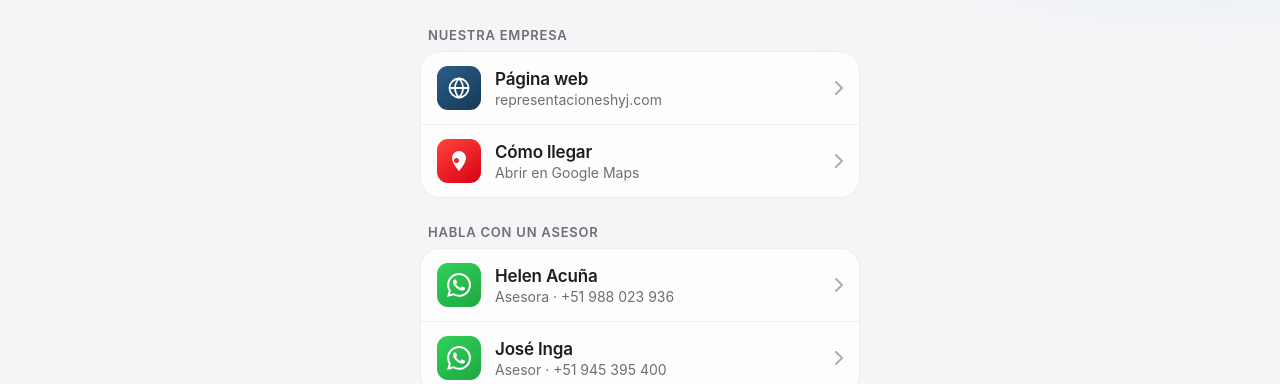
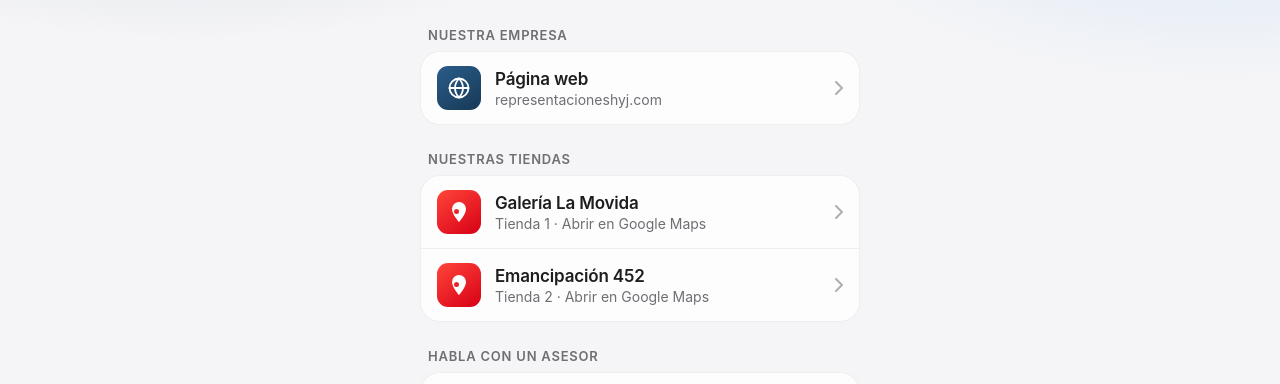
Before and after one commit to jacunas/milenium-nfc, a plain HTML site: page milenium-nfc.html in a window 1280 px wide. Shown: the part 225-609 px from the top of the page. Drawn offline with Linux system fonts and the light colour scheme.

Commit message:
Actualizar milenium-nfc.html

```diff
--- a/milenium-nfc.html
+++ b/milenium-nfc.html
@@ -124,11 +124,22 @@
       <div class="txt"><strong>Página web</strong><span>representacioneshyj.com</span></div>
       <svg class="chev"><use href="#chev"/></svg>
     </a>
-    <a class="item" href="https://maps.app.goo.gl/TU_ENLACE_AQUI" target="_blank" rel="noopener">
+  </div>
+
+  <div class="group-title">Nuestras tiendas</div>
+  <div class="group" style="animation-delay:.05s">
+    <a class="item" href="https://maps.app.goo.gl/F7K2eoon6zckawbJ6?g_st=ic" target="_blank" rel="noopener">
       <div class="icon maps">
         <svg viewBox="0 0 24 24" class="fill"><path d="M12 2a7 7 0 00-7 7c0 5.2 7 13 7 13s7-7.8 7-13a7 7 0 00-7-7zm0 9.5A2.5 2.5 0 119.5 9 2.5 2.5 0 0112 11.5z"/></svg>
       </div>
-      <div class="txt"><strong>Cómo llegar</strong><span>Abrir en Google Maps</span></div>
+      <div class="txt"><strong>Galería La Movida</strong><span>Tienda 1 · Abrir en Google Maps</span></div>
+      <svg class="chev"><use href="#chev"/></svg>
+    </a>
+    <a class="item" href="https://maps.app.goo.gl/JiKTpXhrPH31F5ek9?g_st=ic" target="_blank" rel="noopener">
+      <div class="icon maps">
+        <svg viewBox="0 0 24 24" class="fill"><path d="M12 2a7 7 0 00-7 7c0 5.2 7 13 7 13s7-7.8 7-13a7 7 0 00-7-7zm0 9.5A2.5 2.5 0 119.5 9 2.5 2.5 0 0112 11.5z"/></svg>
+      </div>
+      <div class="txt"><strong>Emancipación 452</strong><span>Tienda 2 · Abrir en Google Maps</span></div>
       <svg class="chev"><use href="#chev"/></svg>
     </a>
   </div>
```
